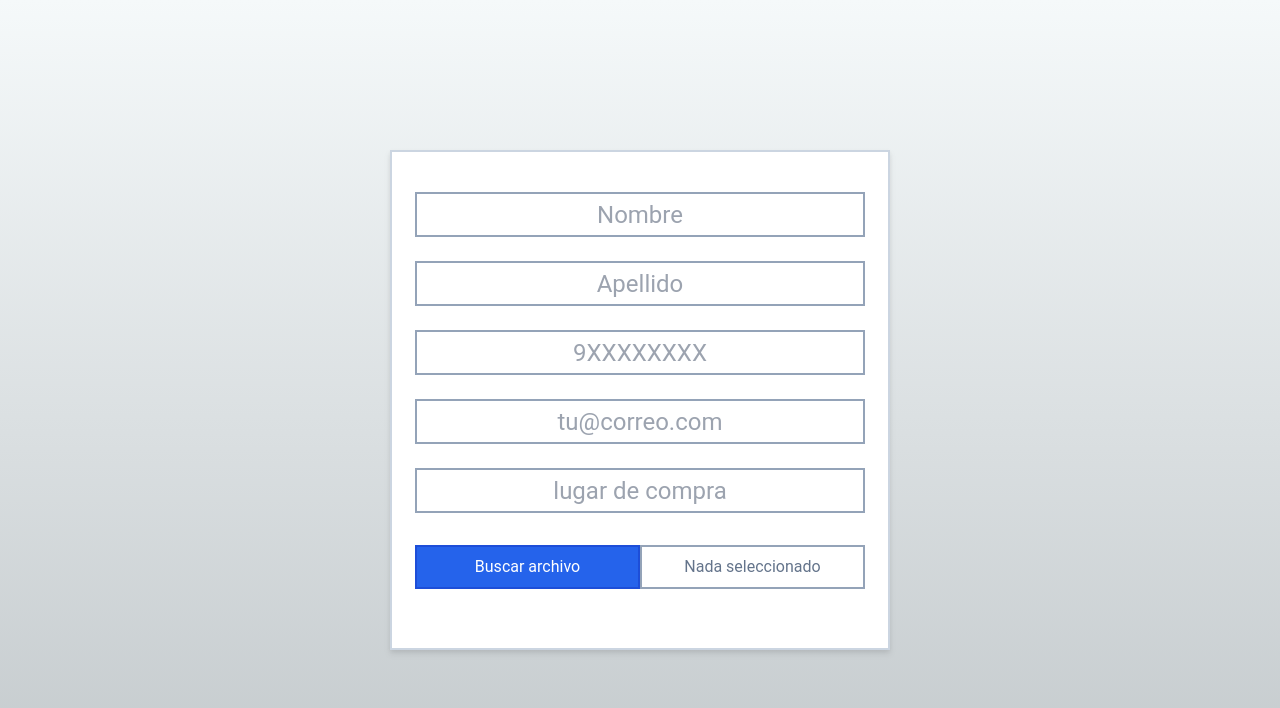
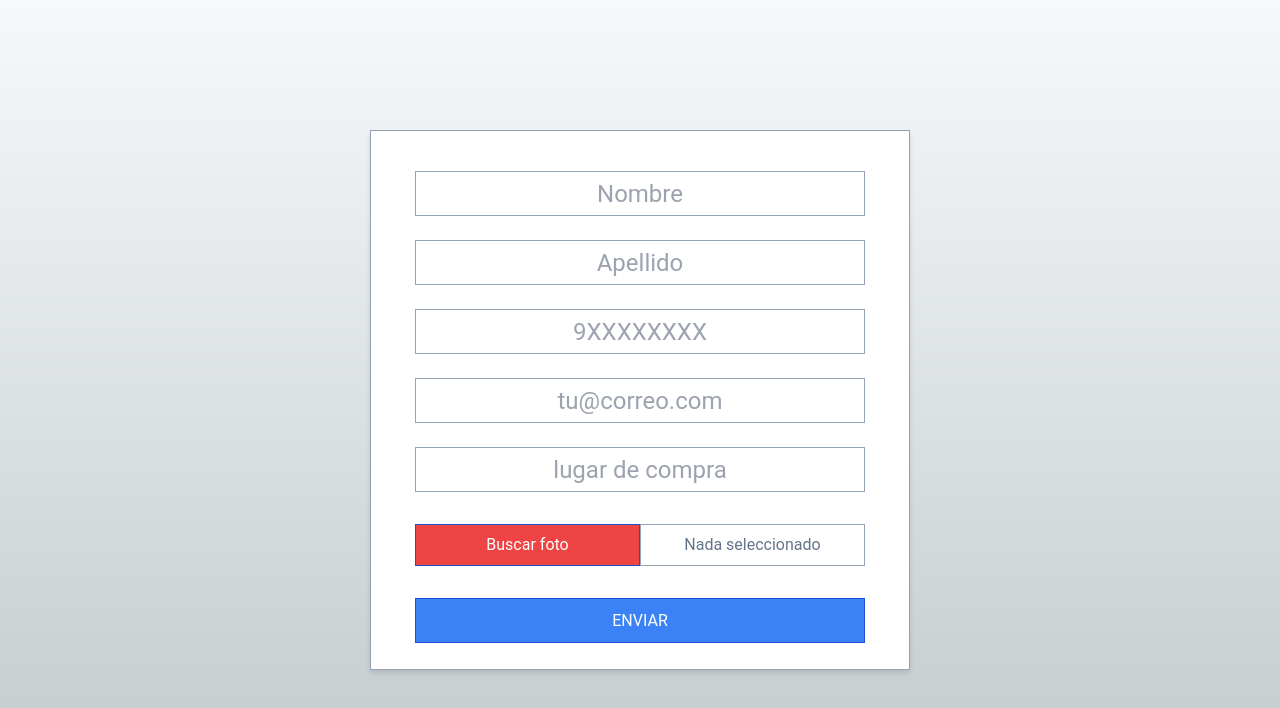
Before and after one commit to chyutronic/app-concurso-foto, a Next.js app: page / in a window 1280 px wide. Shown: the top 708 px of the page. Built offline with nearby package versions, Linux system fonts and the light colour scheme.

Commit message:
Conexión a base de datos pero sin imagen

```diff
--- a/package.json
+++ b/package.json
@@ -13,6 +13,7 @@
     "axios": "^1.3.5",
     "eslint": "8.38.0",
     "eslint-config-next": "13.3.0",
+    "multer": "^1.4.5-lts.1",
     "mysql2": "^3.2.0",
     "next": "13.3.0",
     "postcss": "8.4.21",
--- a/src/pages/api/usuarios/index.js
+++ b/src/pages/api/usuarios/index.js
@@ -1,7 +1,28 @@
-export default function handler(req, res) {
-  if (req.method === "POST") {
-    return res.status(200).json("Creando un usuario");
-  } else {
-    return res.status(200).json("Obteniendo Usuarios...");
+import { pool } from "@/config/db";
+
+export default async function handler(req, res) {
+  switch (req.method) {
+    case "GET":
+      return res.status(200).json("obteniendo usuarios...");
+    case "POST":
+      const { nombre, apellido, telefono, correo, lugar_compra, foto } =
+        req.body;
+      const [result] = await pool.query("INSERT INTO usuarios SET ?", {
+        nombre,
+        apellido,
+        telefono,
+        correo,
+        lugar_compra,
+        foto,
+      });
+      return res.status(200).json({
+        nombre,
+        apellido,
+        telefono,
+        correo,
+        lugar_compra,
+        foto,
+        id: result.insertId,
+      });
   }
 }
--- a/src/pages/index.js
+++ b/src/pages/index.js
@@ -1,26 +1,49 @@
 import { DataContext } from "@/contexts/DataContext";
 import { useContext, useState } from "react";
 import estilos from "./index.module.css";
+import axios from "axios";
 
 function Home() {
   const { usuario, setUsuario } = useContext(DataContext);
   const [nombre, setNombre] = useState("");
   const [apellido, setApellido] = useState("");
-  const [telefono, setTelefono] = useState();
-  const [correo, setCorreo] = useState();
-  const [lugarCompra, setLugarCompra] = useState();
+  const [telefono, setTelefono] = useState("");
+  const [correo, setCorreo] = useState("");
+  const [lugar_compra, setLugarCompra] = useState("");
+  const [foto, setFoto] = useState(null);
   const [nombreArchivo, setNombreArchivo] = useState("Nada seleccionado");
 
   function handleFileSelect(event) {
     const file = event.target.files[0];
     setNombreArchivo(file.name);
+    setFoto(file);
+  }
+
+  async function handleSubmit(e) {
+    e.preventDefault();
+    let formulario = document.getElementById("formul");
+
+    const formdata = new FormData();
+    formdata.append("imagen", foto);
+
+    const res = await axios.post("api/usuarios", {
+      nombre,
+      apellido,
+      telefono,
+      correo,
+      lugar_compra,
+      formdata,
+    });
+    console.log(res);
+    setFoto(null);
+    formulario.reset();
   }
 
   return (
     <>
       <div className={estilos.contenedor}>
         <div className={estilos.contenedorFormulario}>
-          <form>
+          <form onSubmit={handleSubmit} id="formul">
             <div align="center">
               <label className={estilos.titulo} htmlFor="nombre"></label>
               {/* <br></br> */}
@@ -94,15 +117,19 @@ function Home() {
                 id="archivo"
                 onChange={handleFileSelect}
                 accept="image/png, image/jpeg"
+                required
               ></input>
               <div>
                 <label htmlFor="archivo" className={estilos.contenedorLabel}>
-                  <span className={estilos.inputFileBoton}>Buscar archivo</span>
+                  <span className={estilos.inputFileBoton}>Buscar foto</span>
                   <span className={estilos.inputFileNombre}>
                     {nombreArchivo}
                   </span>
                 </label>
               </div>
+            </div>
+            <div className={estilos.contenedorBoton}>
+              <button className={estilos.boton}>ENVIAR</button>
             </div>
           </form>
         </div>
--- a/src/pages/index.module.css
+++ b/src/pages/index.module.css
@@ -3,7 +3,7 @@
 }
 
 .contenedorFormulario {
-  @apply w-11/12 pt-4 md:w-[500px] md:h-[500px] mx-auto border-2 border-slate-300 drop-shadow-md hover:drop-shadow-lg duration-500 bg-white;
+  @apply w-11/12 pt-4 md:w-[540px] md:h-[540px] mx-auto border-[1px] border-slate-400 drop-shadow-md hover:drop-shadow-lg duration-500 bg-white;
 }
 
 .titulo {
@@ -11,11 +11,11 @@
 }
 
 .input {
-  @apply w-11/12 mt-4 md:mt-6 md:h-[45px] md:w-[450px] p-1 md:p-3 text-center text-xl md:text-2xl border-solid border-2 border-slate-400;
+  @apply w-11/12 mt-4 md:mt-6 md:h-[45px] md:w-[450px] p-1 md:p-3 text-center text-xl md:text-2xl border-solid border-[1px] border-slate-400;
 }
 
 .contenedorInputFile {
-  @apply mx-auto m-8;
+  @apply mx-auto my-8;
 }
 
 .inputFile {
@@ -23,13 +23,21 @@
 }
 
 .inputFileNombre {
-  @apply bg-white border-2 border-slate-400 p-2 text-slate-500;
+  @apply bg-white border-[1px] border-slate-400 p-2 text-slate-500;
 }
 
 .inputFileBoton {
-  @apply bg-blue-600 border-2 border-blue-700 p-2 text-white cursor-pointer;
+  @apply bg-red-500 border-[1px] border-blue-700 p-2 text-white cursor-pointer;
 }
 
 .contenedorLabel {
   @apply grid md:grid-cols-2 grid-cols-1 w-11/12 md:max-w-[450px];
 }
+
+.contenedorBoton {
+  @apply flex justify-center;
+}
+
+.boton {
+  @apply w-11/12 mb-5 md:h-[45px] md:w-[450px] bg-blue-500 border-[1px] border-blue-700 p-2 text-white cursor-pointer;
+}
```
Also changed, not shown: 1 other file (tests, documents, lock files or other folders).
